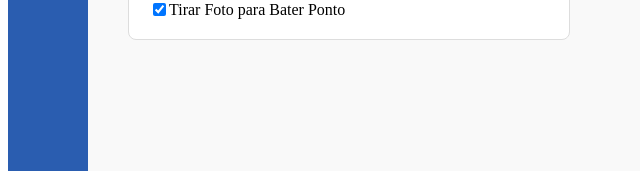
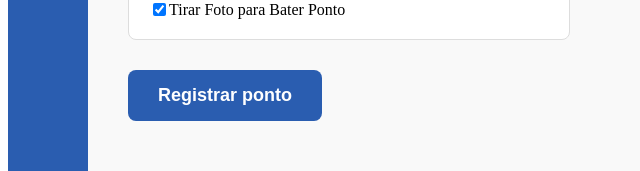
Before and after one commit to matheusgomes77/DesafioDixi2026, a React app in the folder frontend/: page / in a window 1280 px wide. Shown: the part 521-692 px from the top of the page, without its empty margins (0-640 px from the left). Built offline with nearby package versions, Linux system fonts and the light colour scheme; the HTML template or start-up script is replaced by a standard one.

Commit message:
chore:adiciona frontend e backend atualizados

```diff
--- a/frontend/src/pages/home.css
+++ b/frontend/src/pages/home.css
@@ -59,3 +59,20 @@ h1 {
   color: #555;
   font-size: 14px;
 }
+
+
+.register-button {
+  margin-top: 30px;
+  background-color: #2a5db0;
+  color: white;
+  border: none;
+  padding: 15px 30px;
+  border-radius: 8px;
+  cursor: pointer;
+  font-size: 18px;
+  font-weight: bold;
+}
+
+.register-button:hover {
+  background-color: #1f4a8a;
+}
--- a/frontend/src/pages/home.jsx
+++ b/frontend/src/pages/home.jsx
@@ -5,6 +5,7 @@ export default function Home() {
   const [time, setTime] = useState("");
   const [date, setDate] = useState("");
   const [webcamActive, setWebcamActive] = useState(false);
+  const [usarFoto, setUsarFoto] = useState(true);
 
   useEffect(() => {
     const interval = setInterval(() => {
@@ -37,6 +38,34 @@ export default function Home() {
       });
   };
 
+  // 🔹 FUNÇÃO QUE BATE O PONTO (COM OU SEM FOTO)
+  const registrarPonto = async () => {
+  try {
+    const response = await fetch(
+      "http://localhost:8080/pontos?fotoPath=",
+      {
+        method: "POST"
+      }
+    );
+
+    if (!response.ok) {
+      throw new Error("Erro ao registrar ponto");
+    }
+
+    const data = await response.json();
+
+      alert(
+        `Ponto ${data.valido ? "REGISTRADO" : "DESCONSIDERADO"}\n` +
+        `Data/Hora: ${data.dataHora}`
+      );
+    } catch (error) {
+      console.error(error);
+      alert("Erro ao registrar ponto");
+    }
+  };
+
+
+
   return (
     <main className="main">
       <h1>Bater Ponto</h1>
@@ -60,15 +89,31 @@ export default function Home() {
           </>
         )}
 
-        <video id="webcam" autoPlay style={{ display: webcamActive ? "block" : "none" }} />
+        <video
+          id="webcam"
+          autoPlay
+          style={{ display: webcamActive ? "block" : "none" }}
+        />
 
         <button onClick={activateWebcam}>Ativar Permissão</button>
 
         <div className="toggle">
-          <input type="checkbox" defaultChecked />
+          <input
+            type="checkbox"
+            checked={usarFoto}
+            onChange={(e) => setUsarFoto(e.target.checked)}
+          />
           <label>Tirar Foto para Bater Ponto</label>
         </div>
       </div>
+
+      {/* 🔹 BOTÃO PRINCIPAL */}
+      <button
+        className="register-button"
+        onClick={registrarPonto}
+      >
+        Registrar ponto
+      </button>
     </main>
   );
 }
```
Also changed, not shown: 2 other files (tests, documents, lock files or other folders).
